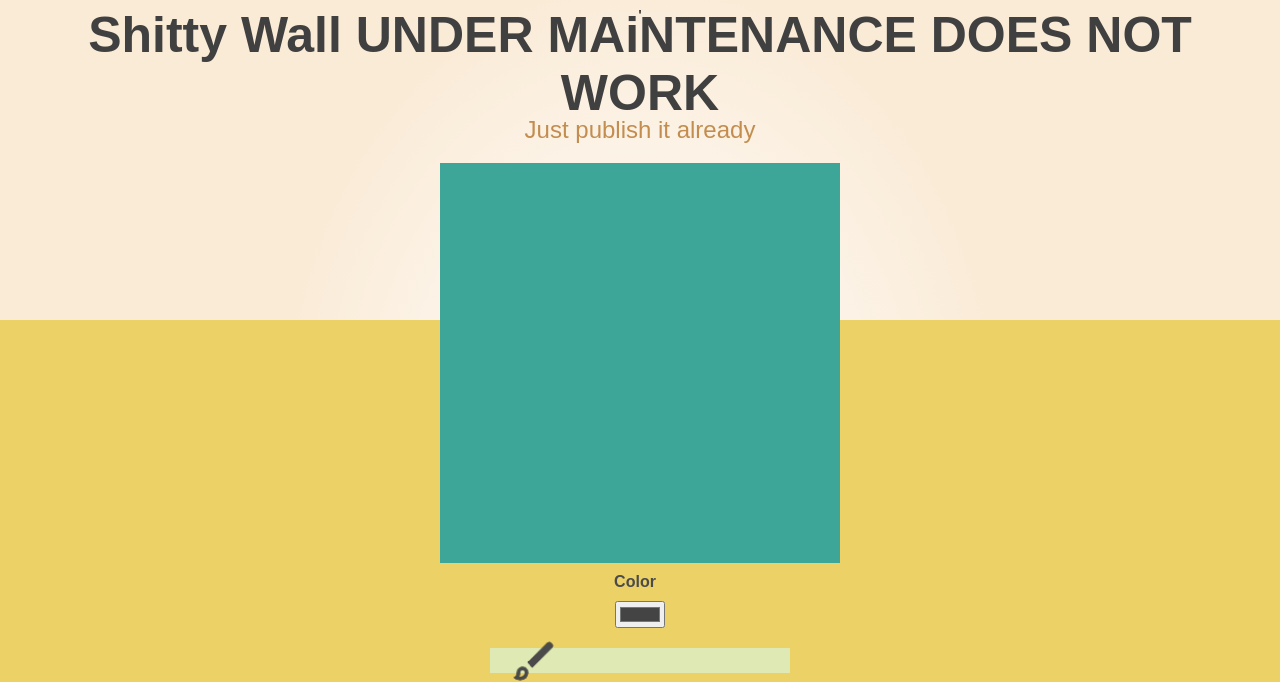
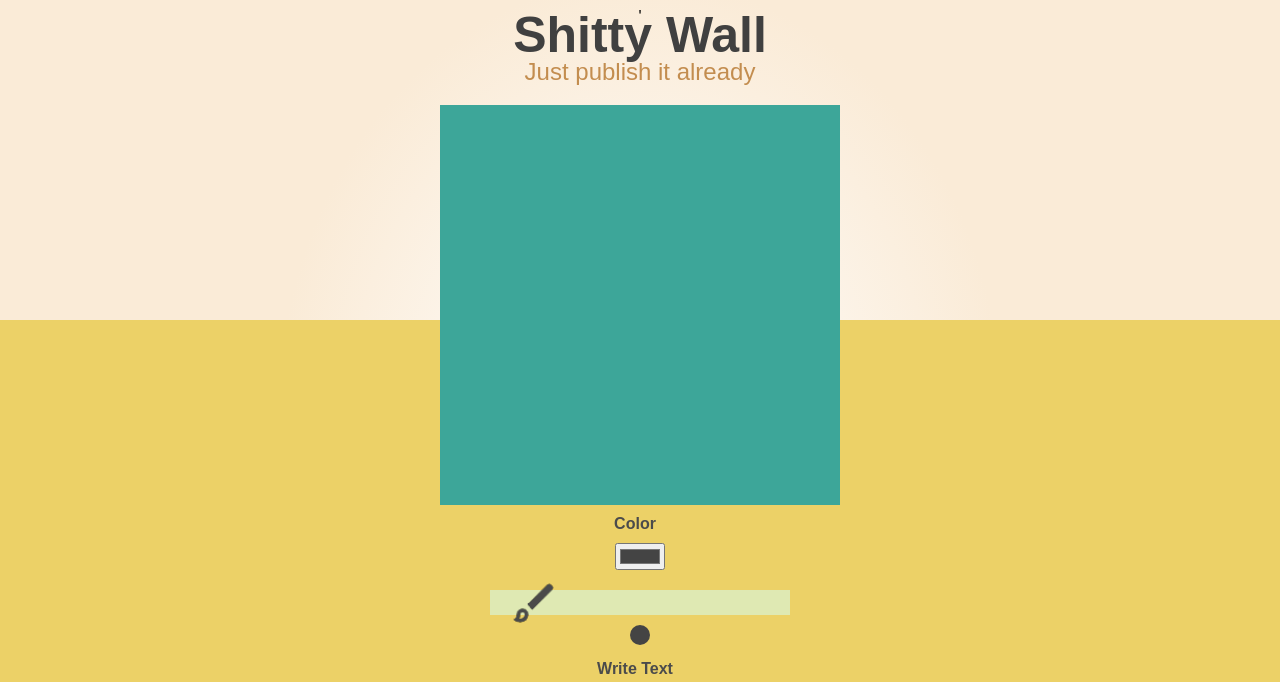
Before and after one commit to justusraivo/Shittywall, a website built with Vite: page index.html in a window 1280 px wide. Shown: the top 682 px of the page. Built offline with nearby package versions, Linux system fonts and the light colour scheme.

Commit message:
Update index.html

```diff
--- a/index.html
+++ b/index.html
@@ -7,7 +7,7 @@
 
 
   <link rel="icon" href="tilelogo.png" type="image/png">
-  <title>Shitty Wall - Draw art fast, doodle, have fun</title>'
+  <title>Shitty Wall - Draw art fast, doodle, have fun and shit</title>'
 
 
   <script src="main.js" defer></script>
@@ -69,7 +69,7 @@
   </script>
   <!-- Titles -->
 
-    <h1>Shitty Wall UNDER MAiNTENANCE DOES NOT WORK</h1>
+    <h1>Shitty Wall</h1>
     <h2>Just publish it already</h2>
 
      <!--CANVAS-->
```
